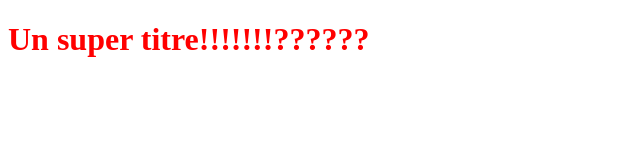
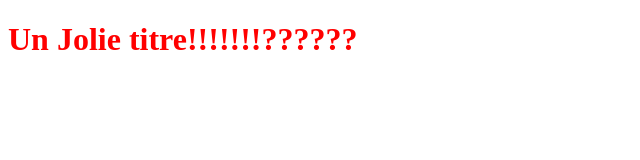
Before and after one commit to joellejreis/TESTGIT, a plain HTML site: page index.html in a window 1280 px wide. Shown: the whole page, without its empty margins (0-640 px from the left). Drawn offline with Linux system fonts and the light colour scheme.

```diff
--- a/index.html
+++ b/index.html
@@ -5,6 +5,7 @@
 <link rel="stylesheet" type="text/css" href="styles.css">
 </head>
 <body>
-<h1>Un super titre!!!!!!!??????</h1>
+<h1>Un Jolie
+     titre!!!!!!!??????</h1>
 </body>
 </html>
```
